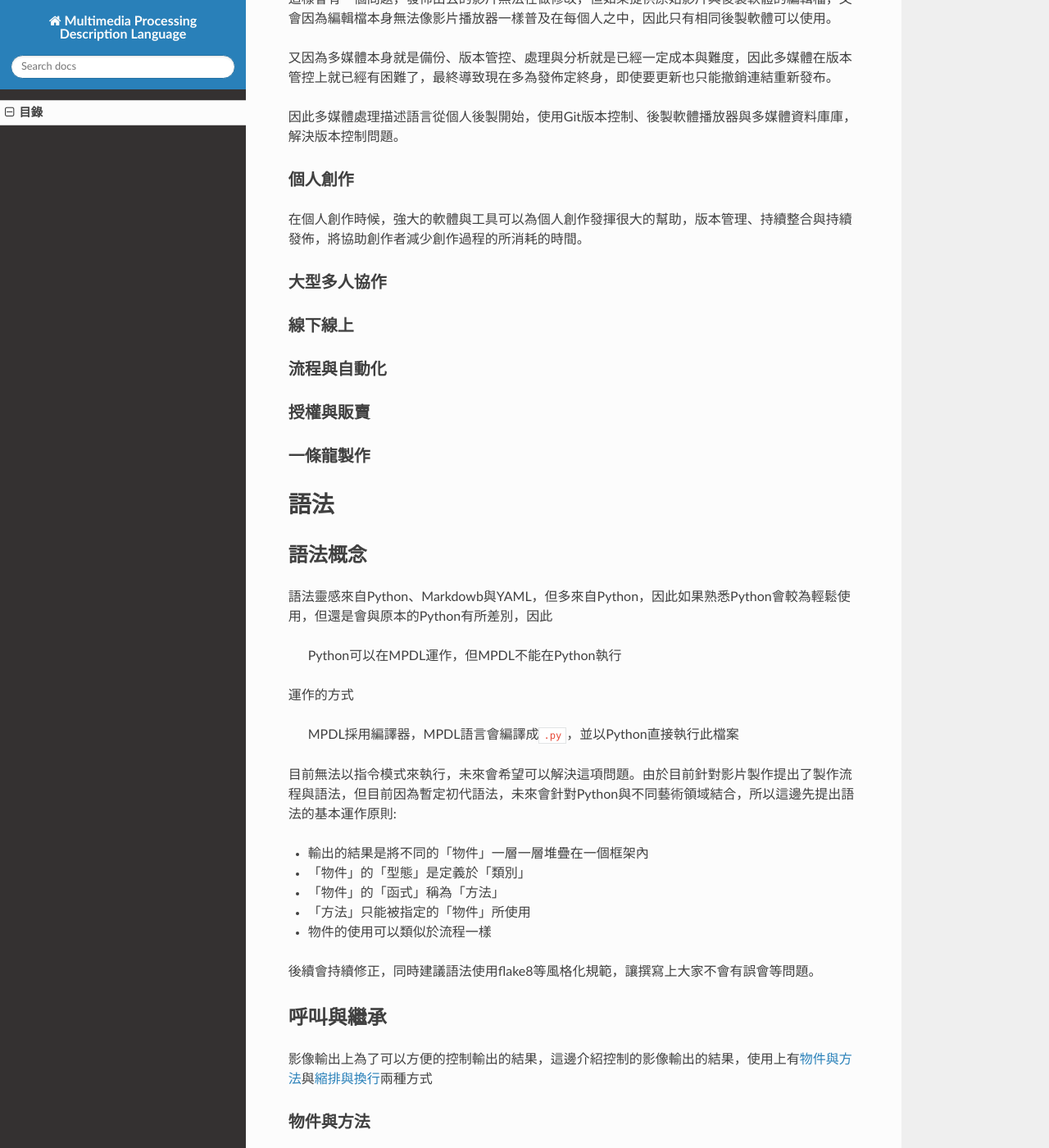
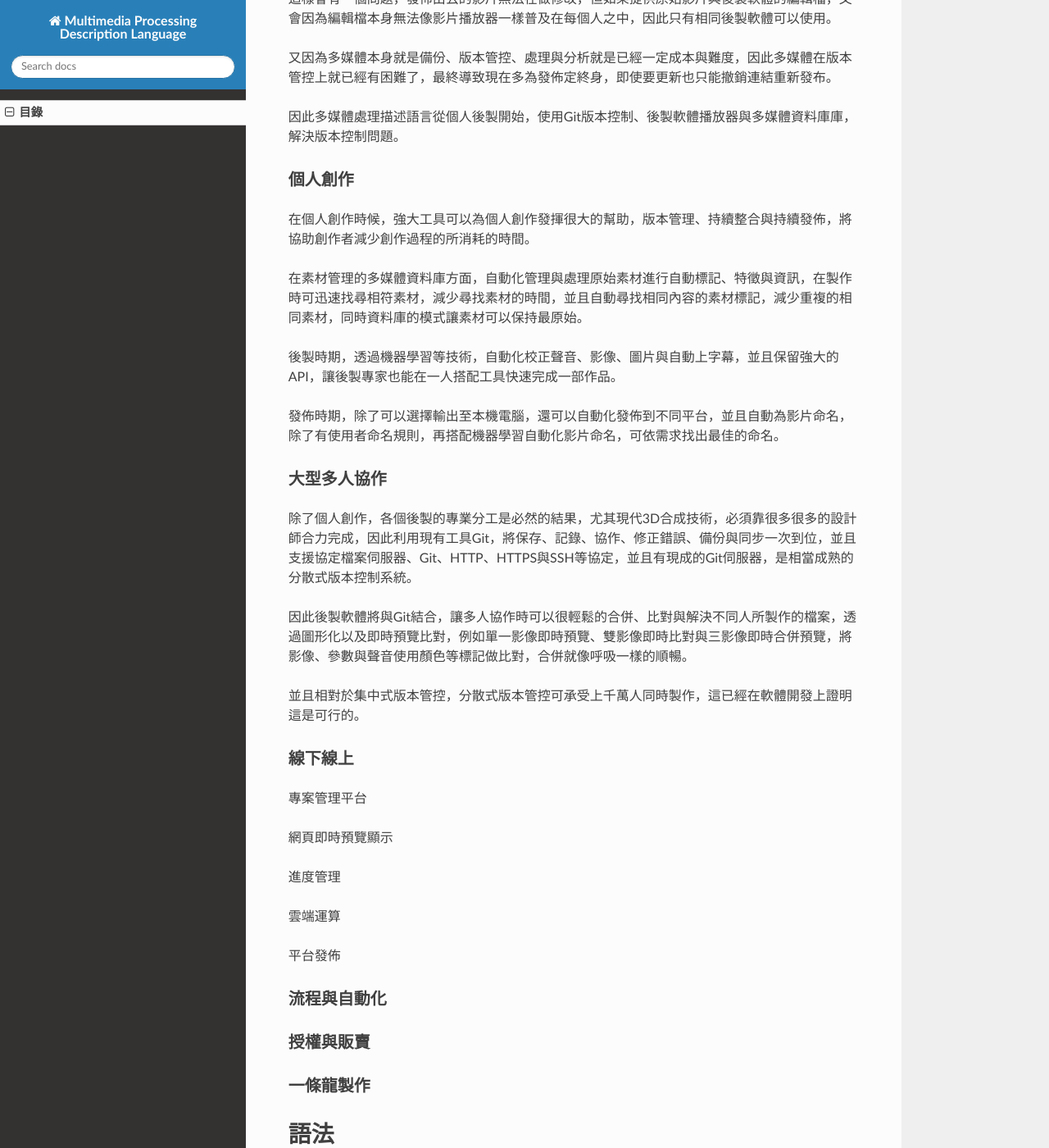
Before and after one commit to Multimedia-Processing/Multimedia-Processing-Description-Language, an MkDocs documentation site: the page built from docs/index.md, in a window 1280 px wide and 1400 px high, scrolled down 10962 px. Shown: the whole window at 82% size. Built offline with MkDocs 1.6.1, drawn with Linux system fonts in a browser that asks for light colours; nearby versions of some CDN libraries.

Commit message:
如果採用，此提交將更新融合方式

```diff
--- a/docs/index.md
+++ b/docs/index.md
@@ -316,11 +316,31 @@ Scrum有三種角色，「開發團隊」(Dev Team, Development Team)、「產
 因此多媒體處理描述語言從個人後製開始，使用Git版本控制、後製軟體播放器與多媒體資料庫庫，解決版本控制問題。
 
 ### 個人創作
-在個人創作時候，強大的軟體與工具可以為個人創作發揮很大的幫助，版本管理、持續整合與持續發佈，將協助創作者減少創作過程的所消耗的時間。
+在個人創作時候，強大工具可以為個人創作發揮很大的幫助，版本管理、持續整合與持續發佈，將協助創作者減少創作過程的所消耗的時間。
+
+在素材管理的多媒體資料庫方面，自動化管理與處理原始素材進行自動標記、特徵與資訊，在製作時可迅速找尋相符素材，減少尋找素材的時間，並且自動尋找相同內容的素材標記，減少重複的相同素材，同時資料庫的模式讓素材可以保持最原始。
+
+後製時期，透過機器學習等技術，自動化校正聲音、影像、圖片與自動上字幕，並且保留強大的API，讓後製專家也能在一人搭配工具快速完成一部作品。
+
+發佈時期，除了可以選擇輸出至本機電腦，還可以自動化發佈到不同平台，並且自動為影片命名，除了有使用者命名規則，再搭配機器學習自動化影片命名，可依需求找出最佳的命名。
 
 ### 大型多人協作
+除了個人創作，各個後製的專業分工是必然的結果，尤其現代3D合成技術，必須靠很多很多的設計師合力完成，因此利用現有工具Git，將保存、記錄、協作、修正錯誤、備份與同步一次到位，並且支援協定檔案伺服器、Git、HTTP、HTTPS與SSH等協定，並且有現成的Git伺服器，是相當成熟的分散式版本控制系統。
+
+因此後製軟體將與Git結合，讓多人協作時可以很輕鬆的合併、比對與解決不同人所製作的檔案，透過圖形化以及即時預覽比對，例如單一影像即時預覽、雙影像即時比對與三影像即時合併預覽，將影像、參數與聲音使用顏色等標記做比對，合併就像呼吸一樣的順暢。
+
+並且相對於集中式版本管控，分散式版本管控可承受上千萬人同時製作，這已經在軟體開發上證明這是可行的。
 
 ### 線下線上
+專案管理平台
+
+網頁即時預覽顯示
+
+進度管理
+
+雲端運算
+
+平台發佈
 
 ### 流程與自動化
 
```
